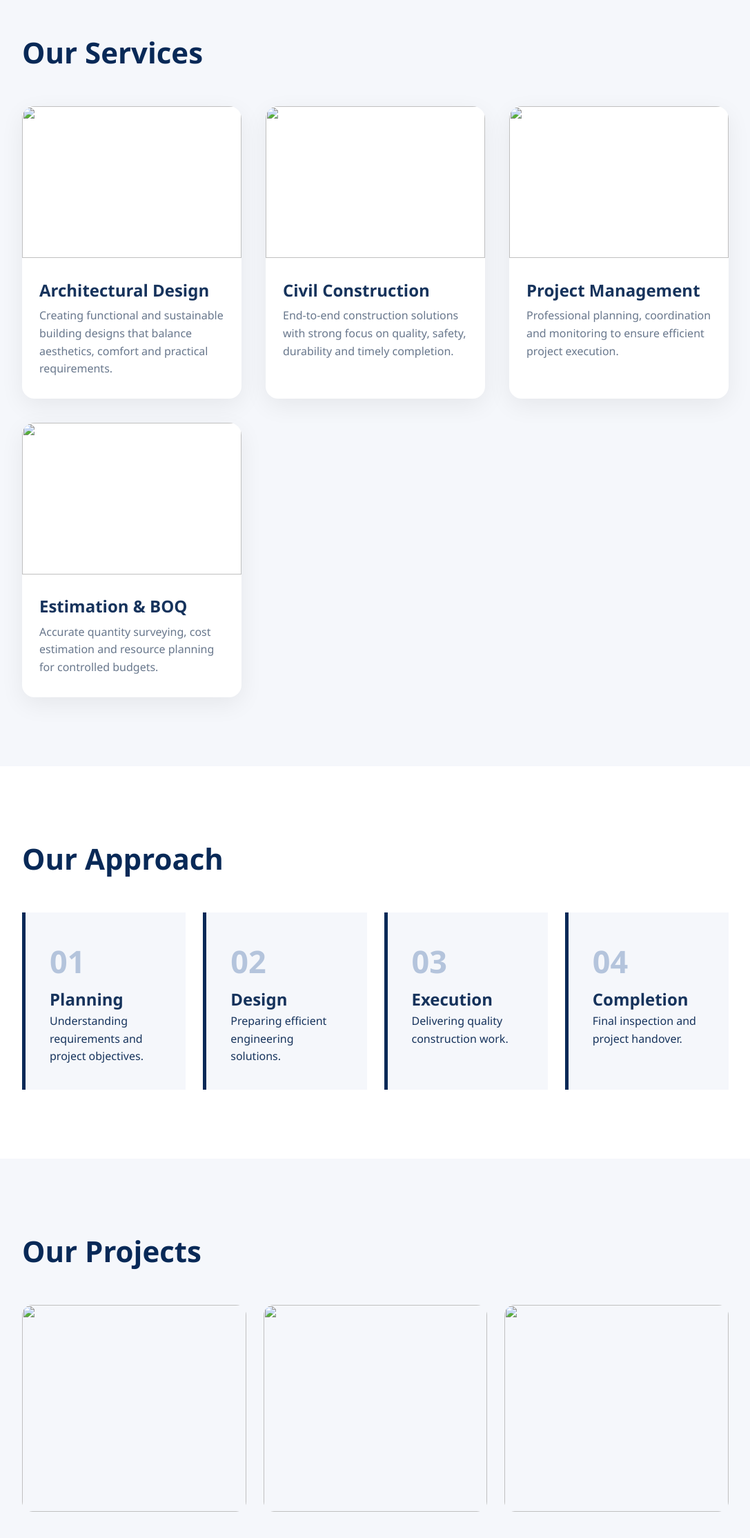
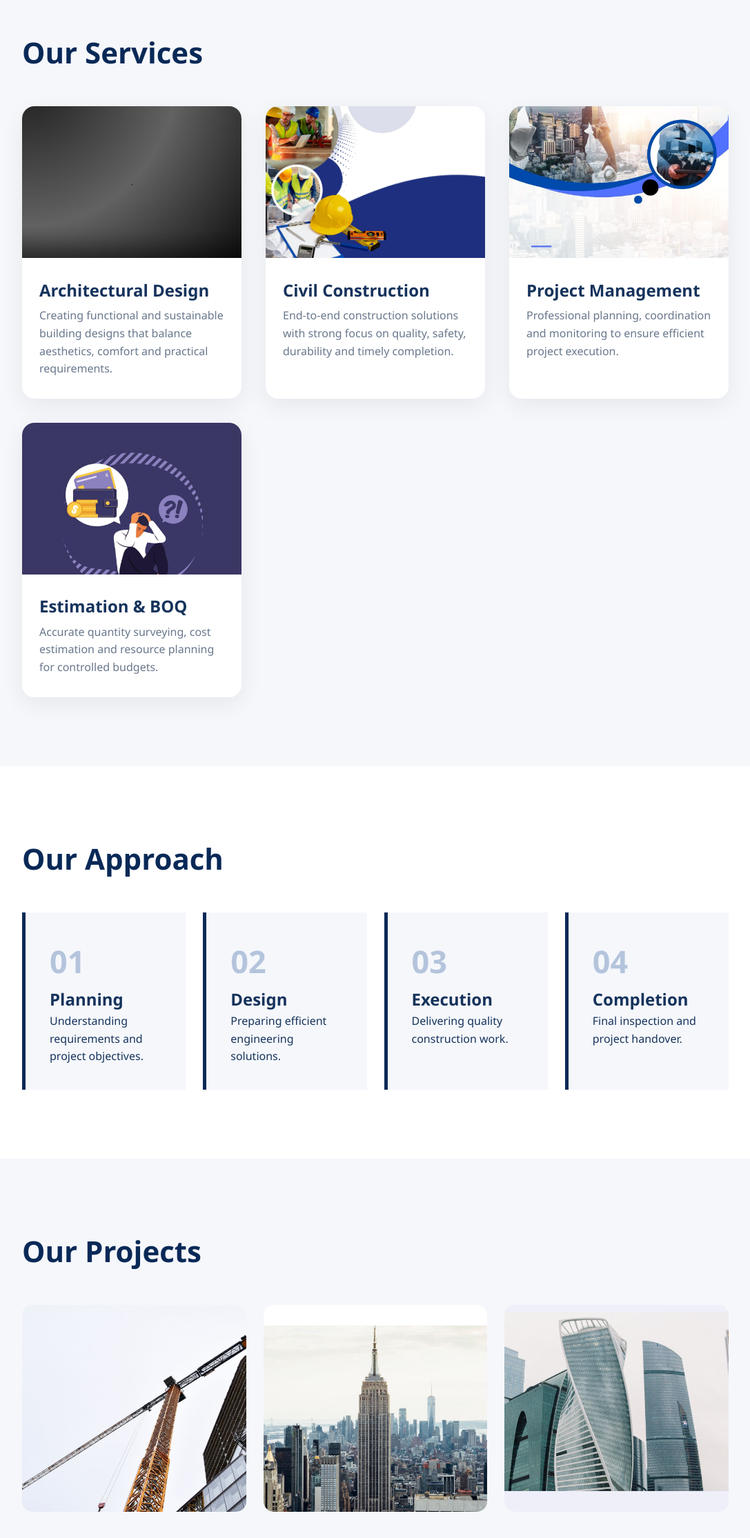
Before and after one commit to buddalanandini/MK-Civil-Services, a plain HTML site: page index.html in a window 1280 px wide. Shown: the part 1370-3600 px from the top of the page at 69% size, without its empty margins (96-1183 px from the left). Drawn offline with Linux system fonts and the light colour scheme; files whose address does not match are found by name.

Commit message:
Update index.html

```diff
--- a/index.html
+++ b/index.html
@@ -178,7 +178,7 @@ Our Services
 <div class="card">
 
 
-<img src="images/design.jpg">
+<img src=" design.jpg">
 
 
 <h2>
@@ -205,7 +205,7 @@ aesthetics, comfort and practical requirements.
 <div class="card">
 
 
-<img src="images/construction.jpg">
+<img src=" construction.jpg">
 
 
 <h2>
@@ -232,7 +232,7 @@ safety, durability and timely completion.
 <div class="card">
 
 
-<img src="images/management.jpg">
+<img src=" management.jpg">
 
 
 <h2>
@@ -258,7 +258,7 @@ efficient project execution.
 <div class="card">
 
 
-<img src="images/estimation.jpg">
+<img src=" estimation.jpg">
 
 
 <h2>
@@ -358,11 +358,11 @@ Our Projects
 <div class="gallery">
 
 
-<img src="images/project1.jpg">
+<img src=" project1.jpg">
 
-<img src="images/project2.jpg">
+<img src=" project2.jpg">
 
-<img src="images/project3.jpg">
+<img src=" project3.jpg">
 
 
 </div>
```
